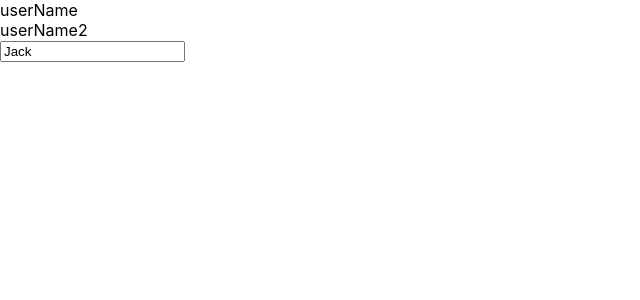
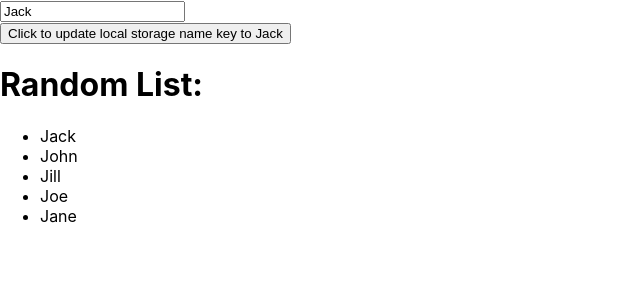
Before and after one commit to laurapoc/react-play-ground, a React (Create React App) app: page / in a window 1280 px wide. Shown: the top 300 px of the page, without its empty margins (0-640 px from the left). Built offline with nearby package versions, Linux system fonts and the light colour scheme; data requests are answered from the project's data file.

Commit message:
random_list - play around useLocalStorage hook

```diff
--- a/src/App.js
+++ b/src/App.js
@@ -1,7 +1,9 @@
-import { useEffect, useReducer } from "react";
+import { useEffect, useReducer, useState } from "react";
 import "./App.css";
 import useFetch from "./hooks/useFetch";
 import LocalStorageInput from "./components/LocalStorageInput";
+import RandomList from "./components/RandomList";
+import { useLocalStorage } from "./hooks/useLocalStorage";
 
 const initialState = {
   isLoading: false,
@@ -32,30 +34,40 @@ const reducer = (state, action) => {
 
 function App() {
   const [state, dispatch] = useReducer(reducer, initialState);
-  const [{ response, error, isLoading }, doFetch] = useFetch(
-    "http://localhost:3000/users"
+  const [{ response, isLoading }] = useFetch("http://localhost:3000/users");
+  const [, setLocalStorageValue, { getValue }] = useLocalStorage(
+    "name",
+    "Jack"
   );
+
+  const [count, setCount] = useState(0);
 
   useEffect(() => {
     dispatch({ type: "getUsersStart" });
+  }, []);
 
-    doFetch();
+  const randomList = [
+    { id: 1, name: "Jack" },
+    { id: 2, name: "John" },
+    { id: 3, name: "Jill" },
+    { id: 4, name: "Joe" },
+    { id: 5, name: "Jane" },
+  ];
 
-    // const getData = () => {
-    //   axios.get("http://localhost:3000/users").then((response) => {
-    //     setTimeout(() => {
-    //       dispatch({ type: "getUsersSuccess", payload: response.data });
-    //     }, 1000);
-    //   });
-    // };
-
-    // getData();
-  }, [doFetch]);
+  const handleClick = () => {
+    setLocalStorageValue(randomList[count].name);
+    setCount((prev) => {
+      if (count < randomList.length - 1) {
+        return prev + 1;
+      }
+      return 0;
+    });
+  };
 
   return (
     <div>
       {isLoading && <div>Loading... </div>}
-      {/* {state.isLoading && <div>Loading... </div>} */}
+
       {state.data?.map((user) => (
         <div key={user.id}>{user.name}</div>
       ))}
@@ -63,6 +75,12 @@ function App() {
         <div key={user.id}>{user.name}</div>
       ))}
       <LocalStorageInput />
+      <div>
+        <button onClick={handleClick}>
+          Click to update local storage name key to {getValue()}
+        </button>
+        <RandomList listItems={randomList} />
+      </div>
     </div>
   );
 }
--- /dev/null
+++ b/src/components/RandomList.js
@@ -0,0 +1,17 @@
+const RandomList = ({ listItems }) => {
+  return (
+    <div>
+      <h1>Random List:</h1>
+
+      <div>
+        <ul>
+          {listItems.map((item) => (
+            <li key={item.id}>{item.name}</li>
+          ))}
+        </ul>
+      </div>
+    </div>
+  );
+};
+
+export default RandomList;
--- a/src/hooks/useLocalStorage.jsx
+++ b/src/hooks/useLocalStorage.jsx
@@ -1,19 +1,22 @@
 import { useState } from "react";
 
 export const useLocalStorage = (key, initialValue) => {
-  const [storedValue, setStoredValue] = useState(() => {
+  const getValue = () => {
     if (typeof window === "undefined") {
       return initialValue;
     }
     try {
       const item = localStorage.getItem(key);
-      return item ? JSON.parse(item) : initialValue;
+      return item ? JSON?.parse(item) : initialValue;
     } catch (error) {
-      console.error(error);
+      error && console.error(error);
     }
-  });
+  };
+
+  const [storedValue, setStoredValue] = useState(getValue());
 
   const setValue = (value) => {
+    console.log("setValue called", value);
     try {
       setStoredValue(value);
 
@@ -21,9 +24,9 @@ export const useLocalStorage = (key, initialValue) => {
         localStorage.setItem(key, JSON.stringify(value));
       }
     } catch (error) {
-      console.error(error);
+      error && console.error(error);
     }
   };
 
-  return [storedValue, setValue];
+  return [storedValue, setValue, { getValue }];
 };
```
